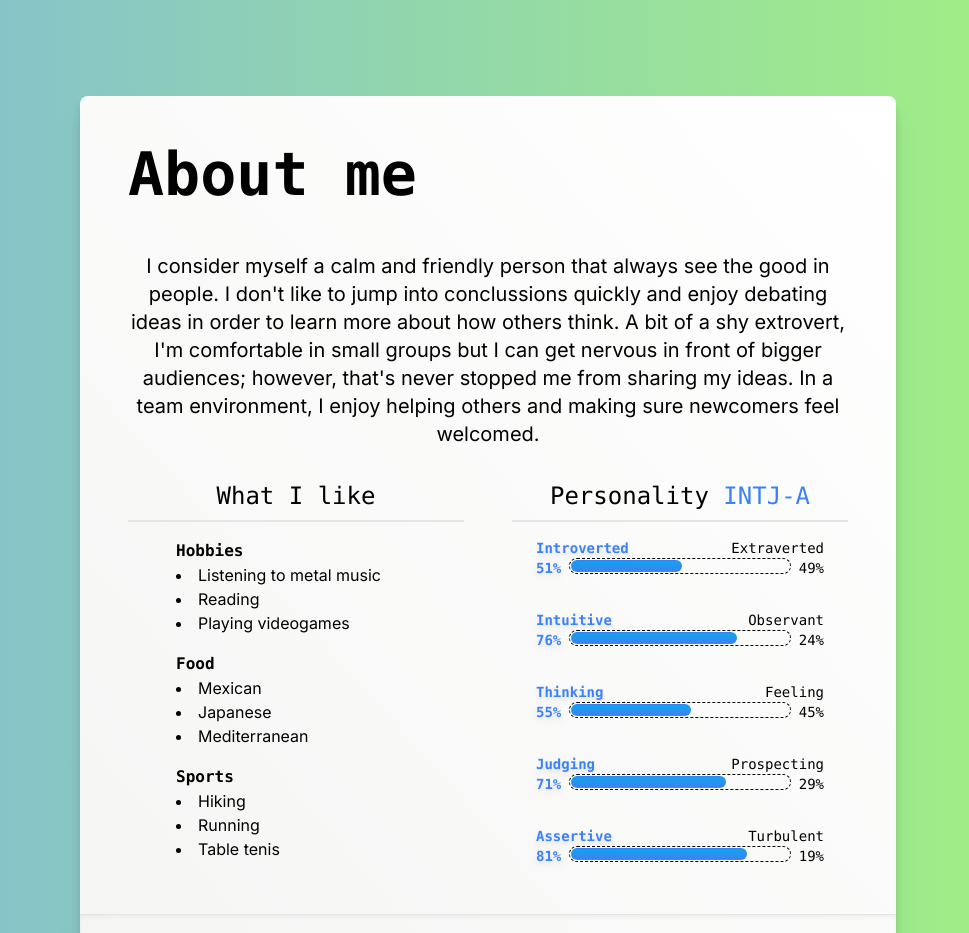
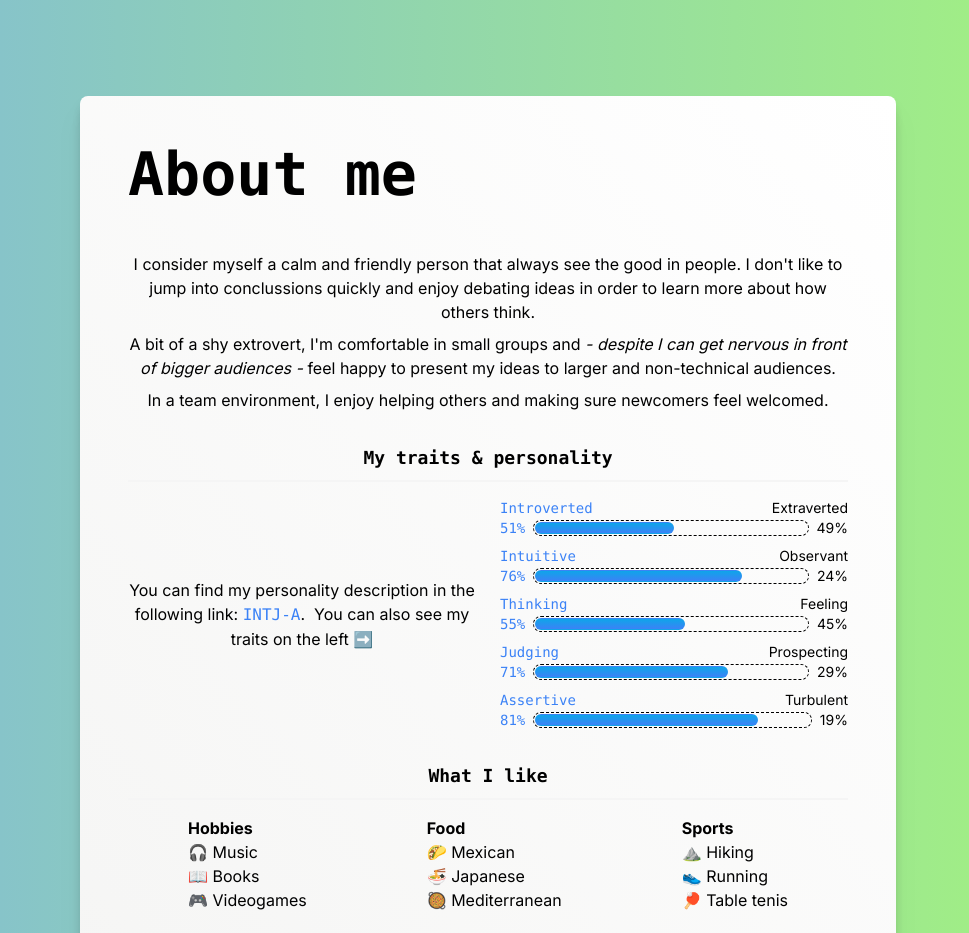
Before and after one commit to guillermo-segura/guillermo-segura.github.io, a Next.js app: page /traits in a window 1280 px wide. Shown: the top 933 px of the page, without its empty margins (152-1121 px from the left). Built offline with nearby package versions, Linux system fonts and the light colour scheme.

Commit message:
feat: completed traits page

```diff
--- a/src/app/traits/page.tsx
+++ b/src/app/traits/page.tsx
@@ -1,46 +1,63 @@
 import BodyList from "@/components/Body/BodyList";
+import BodyHeader from "@/components/Body/BodyHeader";
+import BodySection from "@/components/Body/BodySection";
 import CardFooter from "@/components/Card/CardFooter";
 import CardHeader from "@/components/Card/CardHeader";
+import CardBody from "@/components/Card/CardBody";
+import LoadingBar from "@/components/LoadingBar/LoadingBar";
+import BlueLink from "@/components/BlueLink/BlueLink";
 import content from '@/content/content.json';
+
 import data from './traits';
-import BodyHeader from "@/components/Body/BodyHeader";
-import Link from "@/components/Link/Link";
-import LoadingBar from "@/components/LoadingBar/LoadingBar";
-import CardBody from "@/components/Card/CardBody";
-import BodySection from "@/components/Body/BodySection";
+
+const classNames = {
+  columnsContainer: 'flex flex-row space-x-12',
+  column: 'w-1/2',
+};
 
 export default function Page() {
   return (
     <>
-      <CardHeader
-        header={content.traits.header}
-        // description={content.traits.description}
-      />
+      <CardHeader header={content.traits.header} />
 
       {/* CARD BODY */}
       <CardBody>
         <BodySection>
-          {content.traits.description}
+          <div className="space-y-2">
+            <div>{content.traits.content[1]}</div>
+            <div>
+              {content.traits.content[2]}
+              <i>{content.traits.content[3]}</i>
+              {content.traits.content[4]}
+            </div>
+            <div>{content.traits.content[5]}</div>
+
+          </div>
         </BodySection>
-        <div className="flex flex-row w-full space-x-12">
-          <div className="w-1/2">
-            <BodyList
-              data={data.preferences}
-              header="What I like"
-              vertical
-            />
-          </div>
-          <div className="w-1/2">
-            <BodyHeader>Personality <Link href="https://www.16personalities.com/intj-personality">INTJ-A</Link></BodyHeader>
-            <div className="self-center space-y-8 px-6 my-auto">
-              <LoadingBar leftLabel="Introverted" rightLabel="Extraverted" status={51} />
-              <LoadingBar leftLabel="Intuitive" rightLabel="Observant" status={76} />
-              <LoadingBar leftLabel="Thinking" rightLabel="Feeling" status={55} />
-              <LoadingBar leftLabel="Judging" rightLabel="Prospecting" status={71} />
-              <LoadingBar leftLabel="Assertive" rightLabel="Turbulent" status={81} />
+        <BodyHeader>My traits & personality</BodyHeader>
+        <div className="flex flex-row w-full items-center mb-6 space-x-6">
+          <div className="w-1/2 text-center ">
+            <div>
+              {content.traits.content[6]}
+              &nbsp;
+              <BlueLink href="https://www.16personalities.com/intj-personality">INTJ-A</BlueLink>.
+              &nbsp;
+              {content.traits.content[7]}
             </div>
           </div>
+
+          <div className="w-1/2 space-y-2">
+            <LoadingBar leftLabel="Introverted" rightLabel="Extraverted" status={51} />
+            <LoadingBar leftLabel="Intuitive" rightLabel="Observant" status={76} />
+            <LoadingBar leftLabel="Thinking" rightLabel="Feeling" status={55} />
+            <LoadingBar leftLabel="Judging" rightLabel="Prospecting" status={71} />
+            <LoadingBar leftLabel="Assertive" rightLabel="Turbulent" status={81} />
+          </div>
         </div>
+        <BodyList
+          data={data.preferences}
+          header={content.traits.sectionHeader.whatILike}
+        />
       </CardBody>
 
       <CardFooter home skills />
--- a/src/app/traits/traits.ts
+++ b/src/app/traits/traits.ts
@@ -1,19 +1,19 @@
 const data = {
   preferences: {
     'Hobbies': [
-      'Listening to metal music',
-      'Reading',
-      'Playing videogames',
+      '🎧 Music',
+      '📖 Books',
+      '🎮 Videogames',
     ],
     'Food': [
-      'Mexican',
-      'Japanese',
-      'Mediterranean',
+      '🌮 Mexican',
+      '🍜 Japanese',
+      '🥘 Mediterranean',
     ],
     'Sports': [
-      'Hiking',
-      'Running',
-      'Table tenis',
+      '⛰️ Hiking',
+      '👟 Running',
+      '🏓 Table tenis',
     ],
   },
 };
--- a/src/components/Link/Link.tsx
+++ b/src/components/BlueLink/BlueLink.tsx
@@ -1,16 +1,17 @@
+import Link from "next/link";
 interface LinkProps {
   href: string;
   children: string;
 }
 
-export default function Link({ children, href }: LinkProps) {
+export default function BlueLink({ children, href }: LinkProps) {
   return (
-    <a
+    <Link
       href={href}
       target="_blank"
       className="font-mono text-blue-500 hover:bg-gradient-to-bl transition-all hover:from-sky-500 hover:to-blue-500 hover:text-white"
     >
       {children}
-    </a>
+    </Link>
   );
 }
--- a/src/components/Body/BodyHeader.tsx
+++ b/src/components/Body/BodyHeader.tsx
@@ -1,7 +1,7 @@
 const classNames = {
-  bodySeparator: 'text-center border-b-2 border-stone-200 py-2 mb-4',
-  header: 'font-mono text-2xl',
-  description: 'text-stone-500',
+  bodySeparator: 'text-center border-b-2 border-neutral-100 py-2 mb-4',
+  header: 'font-mono text-lg font-bold',
+  description: 'text-stone-500 text-md',
 };
 
 export interface BodyHeaderProps {
--- a/src/components/Body/BodyList.tsx
+++ b/src/components/Body/BodyList.tsx
@@ -3,8 +3,8 @@ import BodyHeader from "./BodyHeader";
 const classNames = {
   listContainer: 'flex flex-row justify-around',
   listContainerV: 'flex flex-col justify-around px-12 space-y-4',
-  sectionHeader: 'font-mono font-bold',
-  section: 'list-disc list-inside',
+  sectionHeader: 'font-bold text-md',
+  section: 'list-inside',
 };
 
 export interface BodyListProps {
@@ -26,7 +26,7 @@ export default function BodyList ({ header, description, data, vertical = false
         <span className={classNames.sectionHeader}>
           {section}
         </span>
-        <ul className={classNames.section} style={{ columnCount: Math.floor(items.length / 3), columnGap: '56px' }}>
+        <ul className={classNames.section}>
           {items.map(renderItem)}
         </ul>
       </div>
--- a/src/components/Body/BodySection.tsx
+++ b/src/components/Body/BodySection.tsx
@@ -1,5 +1,5 @@
 const classNames = {
-  container: 'text-center text-xl mb-6',
+  container: 'text-center text-md mb-6',
 };
 
 export default function BodySection ({ children }: { children: React.ReactNode }) {
--- a/src/components/LoadingBar/LoadingBar.tsx
+++ b/src/components/LoadingBar/LoadingBar.tsx
@@ -1,7 +1,7 @@
 const classNames = {
-  container: 'w-full flex flex-row items-base space-x-2',
-  label: 'font-mono text-sm',
-  labelHighlighted: 'font-bold text-blue-500 drop-shadow-md',
+  container: 'w-full flex flex-row items-base space-x-2 items-center',
+  label: 'text-sm',
+  labelHighlighted: 'font-mono text-blue-500',
   labelContainer: 'flex flex-row justify-between',
   progressContainer: 'box-border w-full h-4 rounded-full border border-dashed border-black p-px',
   progressBarL: 'bg-gradient-to-b from-sky-500 to-blue-500 h-full rounded-full border border-transparent',
--- a/src/content/content.json
+++ b/src/content/content.json
@@ -21,11 +21,11 @@
       },
       "4": {
         "header": "Plan B",
-        "content": "I decided to pursue a career in Software Development, so I planned carefully my next steps: I became a self-taught developer, worked part-time as an IT technician, and got a degree in Cross-platform Software Development."
+        "content": "I decided to pursue a career in Software Development, so I planned carefully my next steps: I became a self-taught developer, worked part-time as an IT technician, and got a diploma in Cross-platform Software Development."
       },
       "5": {
         "header": "Moving to the UK",
-        "content": "I secured an intership in an Edinburgh-based consultancy, so I decided to leave my confort zone and devoted myself to making the most out of this experience. It was my first working experience in Web Development."
+        "content": "I secured an intership in an Edinburgh-based consultancy, so I decided to leave my comfort zone and devoted myself to making the most out of this experience. It was my first working experience in Web Development."
       },
       "6": {
         "header": "Working at Rooser",
@@ -43,7 +43,18 @@
   },
   "traits": {
     "header": "About me",
-    "description": "I consider myself a calm and friendly person that always see the good in people. I don't like to jump into conclussions quickly and enjoy debating ideas in order to learn more about how others think. A bit of a shy extrovert, I'm comfortable in small groups but I can get nervous in front of bigger audiences; however, that's never stopped me from sharing my ideas. In a team environment, I enjoy helping others and making sure newcomers feel welcomed."
+    "content": {
+      "1": "I consider myself a calm and friendly person that always see the good in people. I don't like to jump into conclussions quickly and enjoy debating ideas in order to learn more about how others think.",
+      "2": "A bit of a shy extrovert, I'm comfortable in small groups and",
+      "3": " - despite I can get nervous in front of bigger audiences - ",
+      "4": "feel happy to present my ideas to larger and non-technical audiences.",
+      "5": "In a team environment, I enjoy helping others and making sure newcomers feel welcomed.",
+      "6": "You can find my personality description in the following link:",
+      "7": "You can also see my traits on the left ➡️"
+    },
+    "sectionHeader": {
+      "whatILike": "What I like"
+    }
   },
   "buttons": {
     "back": "Go back",
```
